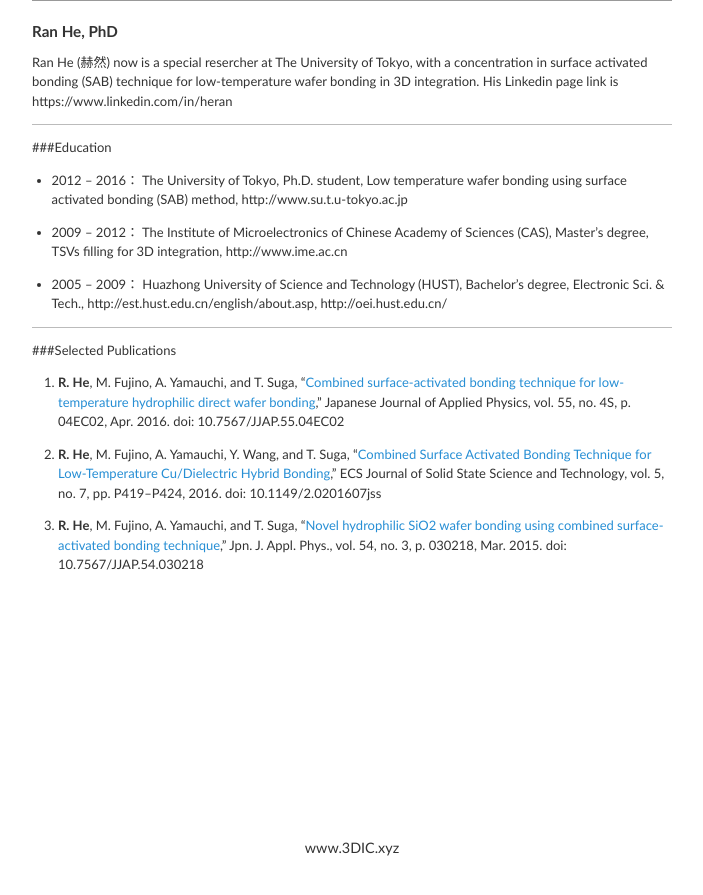
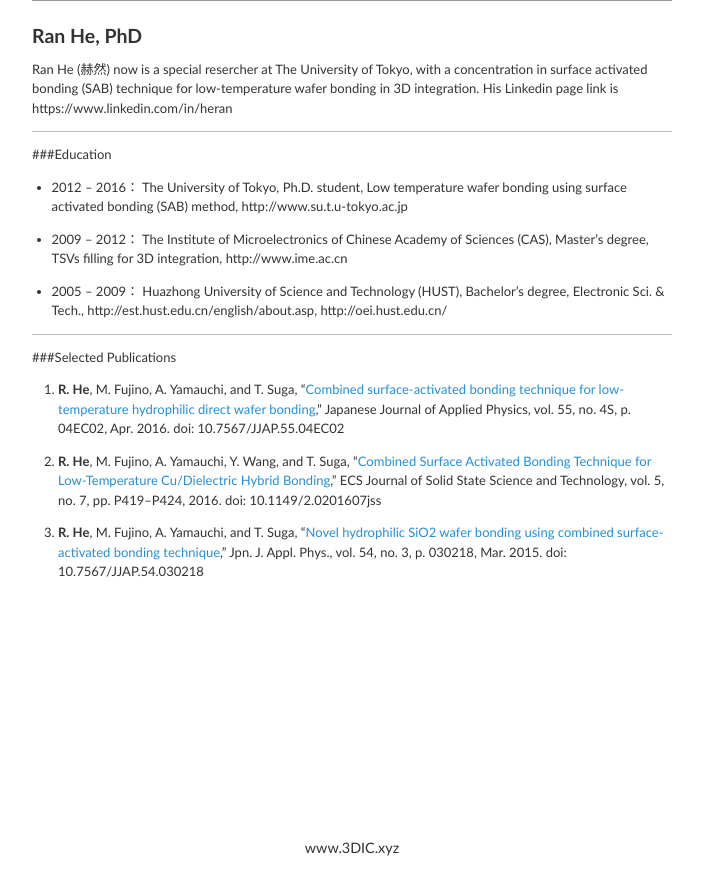
Before and after one commit to 3DIC/3dic.github.io, a Jekyll site: the page built from heran.md, in a window 1280 px wide. Shown: the top 895 px of the page, without its empty margins (288-991 px from the left). Built offline with Jekyll 4.4.1, drawn with Linux system fonts in a browser that asks for light colours; nearby versions of some CDN libraries; some web fonts are replaced.

```diff
--- a/heran.md
+++ b/heran.md
@@ -3,7 +3,7 @@ permalink: heran.html
 layout: heran
 title: Ran HE 赫然
 ---
-### Ran He, PhD
+## Ran He, PhD
 Ran He (赫然) now is a special resercher at The University of Tokyo, with a concentration in surface activated bonding (SAB) technique for low-temperature wafer bonding in 3D integration. His Linkedin page link is https://www.linkedin.com/in/heran
 
 ----
```
